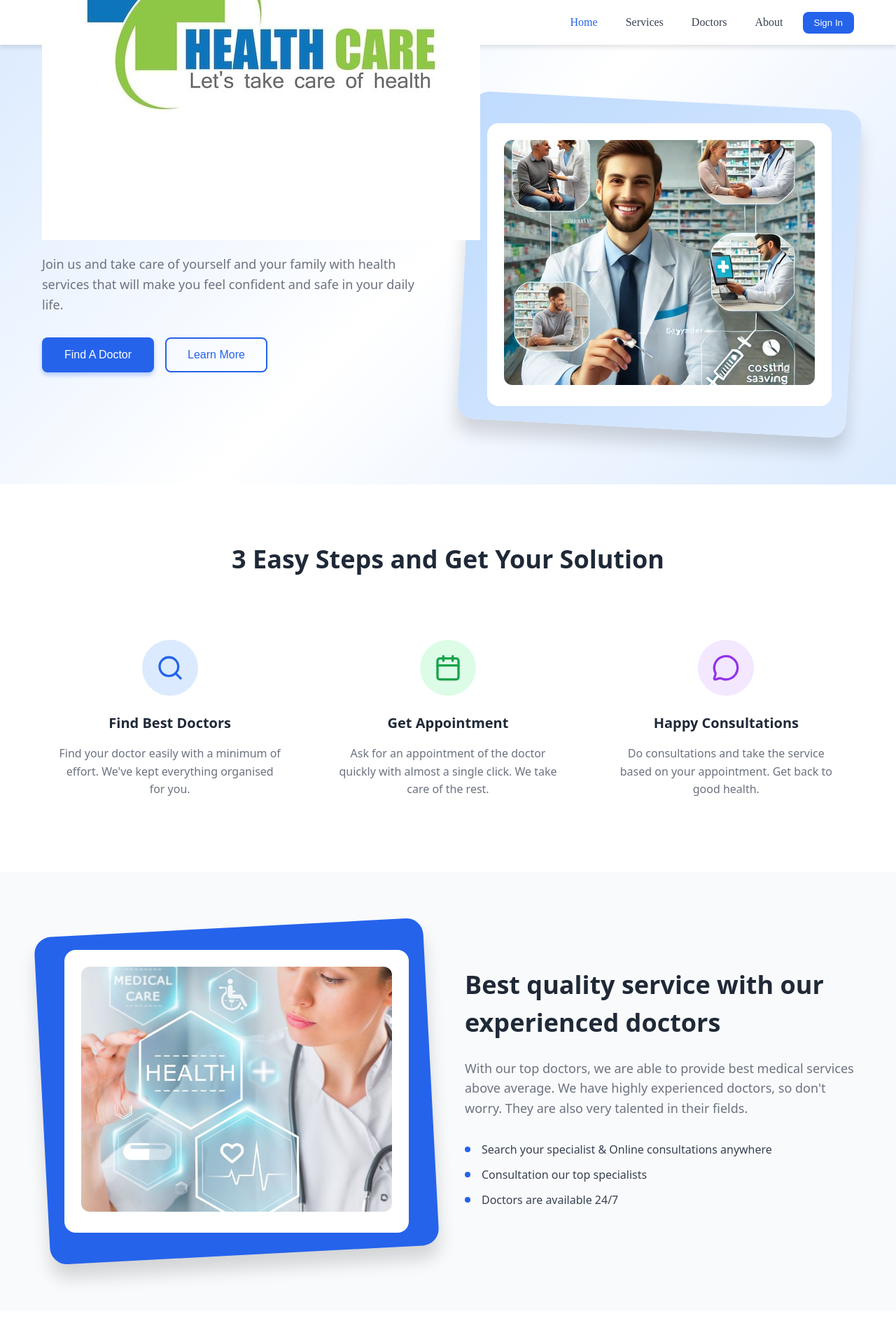
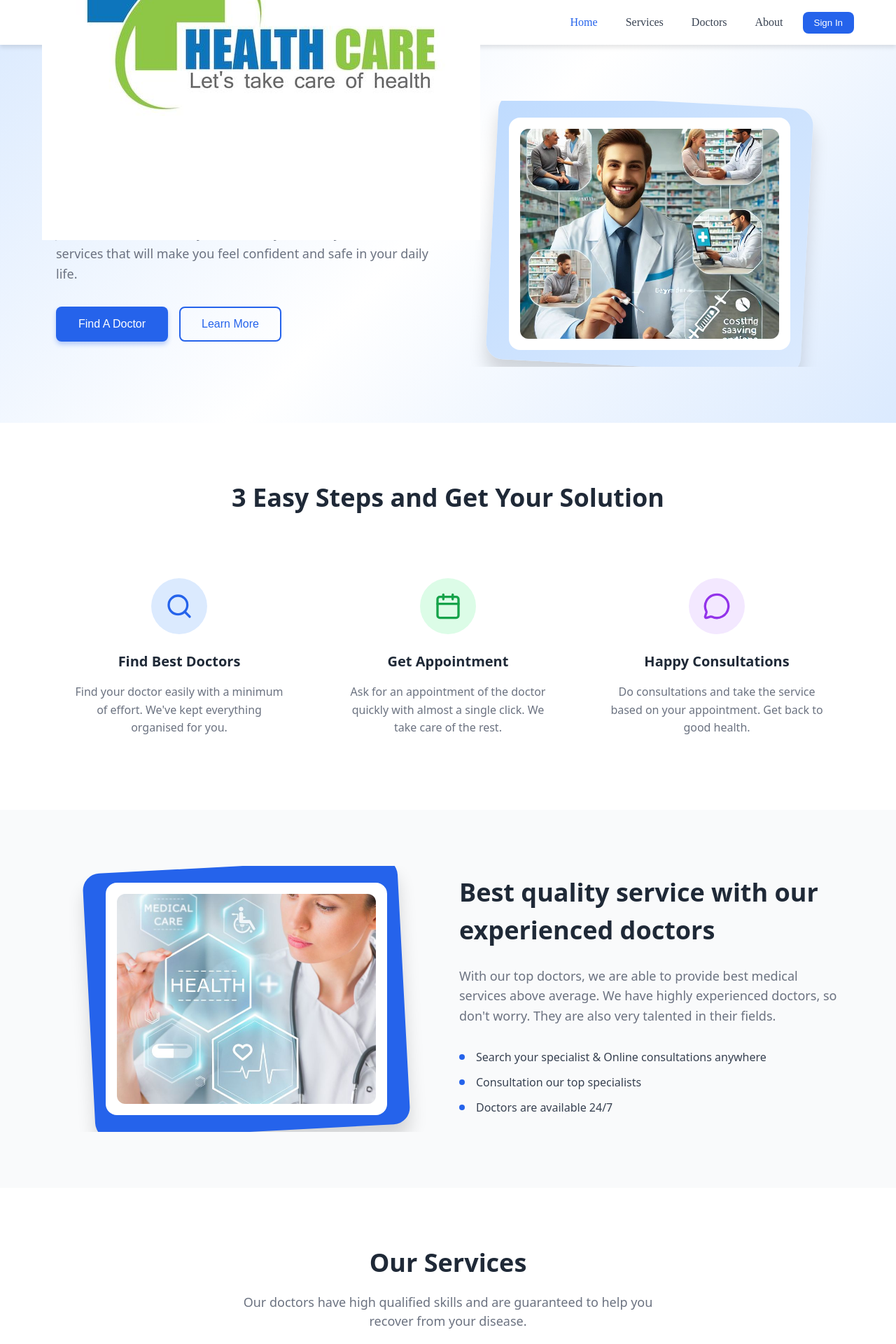
Before and after one commit to James-Patrick416/clinical-appointment-system, a React (Vite) app in the folder client/: page / in a window 1280 px wide. Shown: the top 1920 px of the page at 70% size. Built offline with nearby package versions, Linux system fonts and the light colour scheme; the HTML template or start-up script is replaced by a standard one.

Commit message:
editing and adding styles on the landing page

```diff
--- a/client/src/pages/LandingPage.css
+++ b/client/src/pages/LandingPage.css
@@ -1,7 +1,14 @@
-/* Landing Page CSS */
+/* Landing Page CSS - FINAL FIX */
 
 * {
   box-sizing: border-box;
+  margin: 0;
+  padding: 0;
+}
+
+html, body {
+  width: 100%;
+  overflow-x: hidden !important;
   margin: 0;
   padding: 0;
 }
@@ -10,12 +17,16 @@
   font-family: system-ui, -apple-system, sans-serif;
   line-height: 1.5;
   color: #1f2937;
+  width: 100%;
+  overflow-x: hidden !important;
 }
 
 .container {
   max-width: 1200px;
   margin: 0 auto;
   padding: 0 20px;
+  width: 100%;
+  box-sizing: border-box;
 }
 
 /* Navigation */
@@ -142,18 +153,32 @@
   text-align: left;
 }
 
-/* Hero Section */
+/* Hero Section - MAJOR FIX */
 .hero-section {
   padding-top: 64px;
   background: linear-gradient(135deg, #dbeafe 0%, #ffffff 50%, #dbeafe 100%);
   padding: 144px 0 80px;
+  width: 100vw;
+  max-width: 100vw;
+  overflow: hidden !important;
+  position: relative;
 }
 
 .hero-grid {
   display: grid;
   grid-template-columns: 1fr 1fr;
-  gap: 48px;
+  gap: 32px; /* Reduced from 48px */
   align-items: center;
+  width: 100%;
+  max-width: 1200px;
+  margin: 0 auto;
+  padding: 0 20px;
+  box-sizing: border-box;
+}
+
+.hero-content {
+  width: 100%;
+  max-width: 100%;
 }
 
 .hero-title {
@@ -217,56 +242,49 @@
   color: white;
 }
 
+/* FIXED IMAGE CONTAINER */
 .hero-image {
   position: relative;
+  width: 100%;
+  max-width: 100%;
+  display: flex;
+  justify-content: center;
+  align-items: center;
+  overflow: hidden; /* Prevent overflow */
 }
 
 .image-card {
   background: linear-gradient(135deg, #bfdbfe, #dbeafe);
   border-radius: 24px;
-  padding: 32px;
+  padding: 24px; /* Reduced from 32px */
   transform: rotate(3deg);
   box-shadow: 0 20px 25px rgba(0, 0, 0, 0.15);
+  width: 90%; /* Constrain width to prevent overflow */
+  max-width: 450px; /* Maximum width */
 }
 
 .image-content {
   background: white;
   border-radius: 16px;
-  padding: 24px;
+  padding: 16px; /* Reduced from 24px */
   transform: rotate(-3deg);
 }
 
-.placeholder-image {
-  height: 256px;
-  background: linear-gradient(135deg, #3b82f6, #2563eb);
-  border-radius: 12px;
-  display: flex;
-  flex-direction: column;
-  align-items: center;
-  justify-content: center;
-  color: white;
-  text-align: center;
-}
-
-.placeholder-image h3 {
-  margin: 16px 0 8px;
-  font-size: 20px;
-}
-
-.placeholder-image p {
-  color: #bfdbfe;
-}
 .hero-real-image {
   width: 100%;
-  height: 350px;       /* same as placeholder height */
+  height: 300px; /* Reduced from 350px */
   border-radius: 12px;
-  object-fit: cover;   /* keeps proportions while filling */
+  object-fit: cover;
+  display: block;
 }
 
 /* Steps Section */
 .steps-section {
   padding: 80px 0;
   background: white;
+  width: 100vw;
+  max-width: 100vw;
+  overflow: hidden;
 }
 
 .section-header {
@@ -292,6 +310,10 @@
   display: grid;
   grid-template-columns: repeat(auto-fit, minmax(300px, 1fr));
   gap: 32px;
+  width: 100%;
+  max-width: 1200px;
+  margin: 0 auto;
+  padding: 0 20px;
 }
 
 .step-card {
@@ -341,57 +363,64 @@
   line-height: 1.6;
 }
 
-/* Quality Section */
+/* Quality Section - FIXED */
 .quality-section {
   padding: 80px 0;
   background: #f9fafb;
+  width: 100vw;
+  max-width: 100vw;
+  overflow: hidden;
 }
 
 .quality-grid {
   display: grid;
   grid-template-columns: 1fr 1fr;
-  gap: 48px;
+  gap: 32px; /* Reduced from 48px */
   align-items: center;
+  width: 100%;
+  max-width: 1200px;
+  margin: 0 auto;
+  padding: 0 20px;
+  box-sizing: border-box;
 }
 
 .quality-image {
   position: relative;
+  width: 100%;
+  max-width: 100%;
+  display: flex;
+  justify-content: center;
+  overflow: hidden;
 }
 
 .quality-card {
   background: #2563eb;
   border-radius: 24px;
-  padding: 32px;
+  padding: 24px; /* Reduced from 32px */
   transform: rotate(-3deg);
   box-shadow: 0 20px 25px rgba(0, 0, 0, 0.15);
+  width: 90%; /* Constrain width */
+  max-width: 450px;
 }
 
 .quality-content {
   background: white;
   border-radius: 16px;
-  padding: 24px;
+  padding: 16px; /* Reduced from 24px */
   transform: rotate(3deg);
 }
 
-.quality-placeholder {
-  height: 256px;
-  background: linear-gradient(135deg, #22c55e, #3b82f6);
+.quality-real-image {
+  width: 100%;
+  height: 300px; /* Reduced from 350px */
   border-radius: 12px;
-  display: flex;
-  flex-direction: column;
-  align-items: center;
-  justify-content: center;
-  color: white;
-  text-align: center;
+  object-fit: cover;
+  display: block;
 }
 
-.quality-placeholder h3 {
-  margin: 16px 0 8px;
-  font-size: 20px;
-}
-
-.quality-placeholder p {
-  color: #bfdbfe;
+.quality-text {
+  width: 100%;
+  max-width: 100%;
 }
 
 .quality-title {
@@ -431,24 +460,24 @@
   background: #2563eb;
   border-radius: 50%;
 }
-.quality-real-image {
-  width: 100%;
-  height: 350px;     /* adjust if you want taller images */
-  border-radius: 12px;
-  object-fit: cover; /* keeps image nicely cropped */
-}
-
 
 /* Services Section */
 .services-section {
   padding: 80px 0;
   background: white;
+  width: 100vw;
+  max-width: 100vw;
+  overflow: hidden;
 }
 
 .services-grid {
   display: grid;
   grid-template-columns: repeat(auto-fit, minmax(300px, 1fr));
   gap: 32px;
+  width: 100%;
+  max-width: 1200px;
+  margin: 0 auto;
+  padding: 0 20px;
 }
 
 .service-card {
@@ -515,12 +544,19 @@
 .doctors-section {
   padding: 80px 0;
   background: #f9fafb;
+  width: 100vw;
+  max-width: 100vw;
+  overflow: hidden;
 }
 
 .doctors-grid {
   display: grid;
   grid-template-columns: repeat(auto-fit, minmax(250px, 1fr));
   gap: 32px;
+  width: 100%;
+  max-width: 1200px;
+  margin: 0 auto;
+  padding: 0 20px;
 }
 
 .doctor-card {
@@ -607,17 +643,22 @@
   background: #1d4ed8;
 }
 
-
-
 /* CTA Section */
 .cta-section {
   padding: 80px 0;
   background: linear-gradient(135deg, #2563eb, #9333ea);
+  width: 100vw;
+  max-width: 100vw;
+  overflow: hidden;
 }
 
 .cta-content {
   text-align: center;
   color: white;
+  width: 100%;
+  max-width: 1200px;
+  margin: 0 auto;
+  padding: 0 20px;
 }
 
 .cta-title {
@@ -649,5 +690,38 @@
 
 .cta-btn:hover {
   transform: translateY(-3px);
-  box-shadow: 0 10
+  box-shadow: 0 10px 25px rgba(0, 0, 0, 0.2);
 }
+
+/* Responsive Design */
+@media (max-width: 768px) {
+  .hero-grid,
+  .quality-grid {
+    grid-template-columns: 1fr;
+    gap: 32px;
+  }
+
+  .hero-title {
+    font-size: 32px;
+  }
+
+  .quality-title {
+    font-size: 28px;
+  }
+
+  .section-title {
+    font-size: 28px;
+  }
+
+  .container {
+    padding: 0 15px;
+  }
+
+  .hero-grid,
+  .quality-grid,
+  .steps-grid,
+  .services-grid,
+  .doctors-grid {
+    padding: 0 15px;
+  }
+}
```
